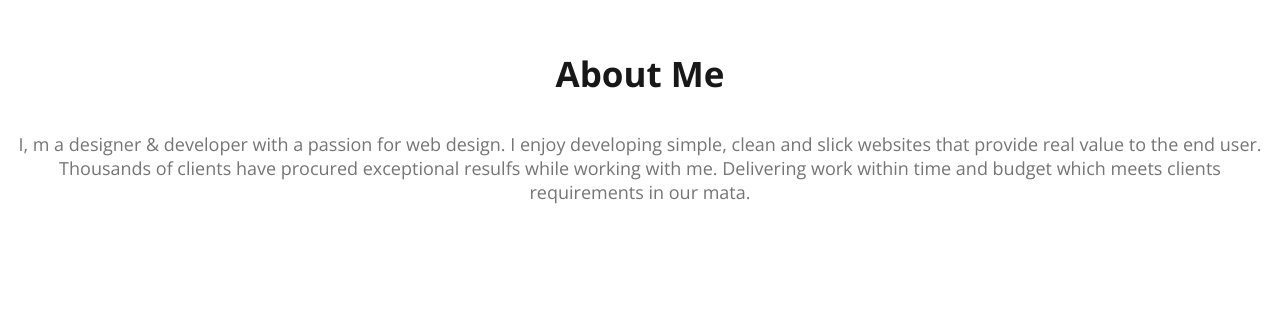
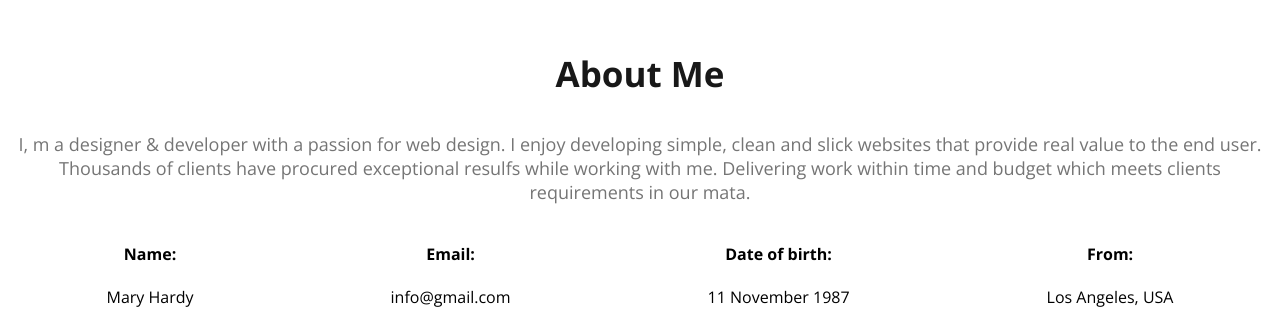
Before and after one commit to xsens007/webdeveloper-portfolio, a plain HTML site: page index.html in a window 1280 px wide. Shown: the part 1238-1570 px from the top of the page. Before the commit the page ends 1460 px from the top, so only its background shows below. Drawn offline with nearby package versions, Linux system fonts and the light colour scheme.

Commit message:
added about information

```diff
--- a/index.html
+++ b/index.html
@@ -37,6 +37,26 @@
         <section class="about"></section>
         <h3 class="section-title">About Me</h3>
         <p class="section-description">I, m a designer & developer with a passion for web design. I enjoy developing simple, clean and slick websites that provide real value to the end user. Thousands of clients have procured exceptional resulfs while working with me. Delivering work within time and budget which meets clients requirements in our mata.</p>
+
+        <div class="about-info-container">
+            <!-- .about-info*4>h4.info-title+p.info-description -->
+            <div class="about-info">
+                <h4 class="info-title">Name:</h4>
+                <p class="info-description">Mary Hardy </p>
+            </div>
+            <div class="about-info">
+                <h4 class="info-title">Email:</h4>
+                <p class="info-description">info@gmail.com</p>
+            </div>
+            <div class="about-info">
+                <h4 class="info-title">Date of birth:</h4>
+                <p class="info-description">11 November 1987</p>
+            </div>
+            <div class="about-info">
+                <h4 class="info-title">From:</h4>
+                <p class="info-description">Los Angeles, USA</p>
+            </div>
+        </div>
     </main>
     <footer>
 
--- a/styles/portfolio.css
+++ b/styles/portfolio.css
@@ -99,6 +99,10 @@ nav a {
 }
 
 /* Main section Styles */
+main{
+    max-width: 1140;
+    margin: 0 auto;
+}
 
 /* About section styles */
 .about {
@@ -108,3 +112,10 @@ nav a {
     margin: 130px 0px;
 
 }
+.about-info-container{
+    display: flex;
+    justify-content: space-around;
+}
+.about-info{
+    text-align: center;
+}
```
